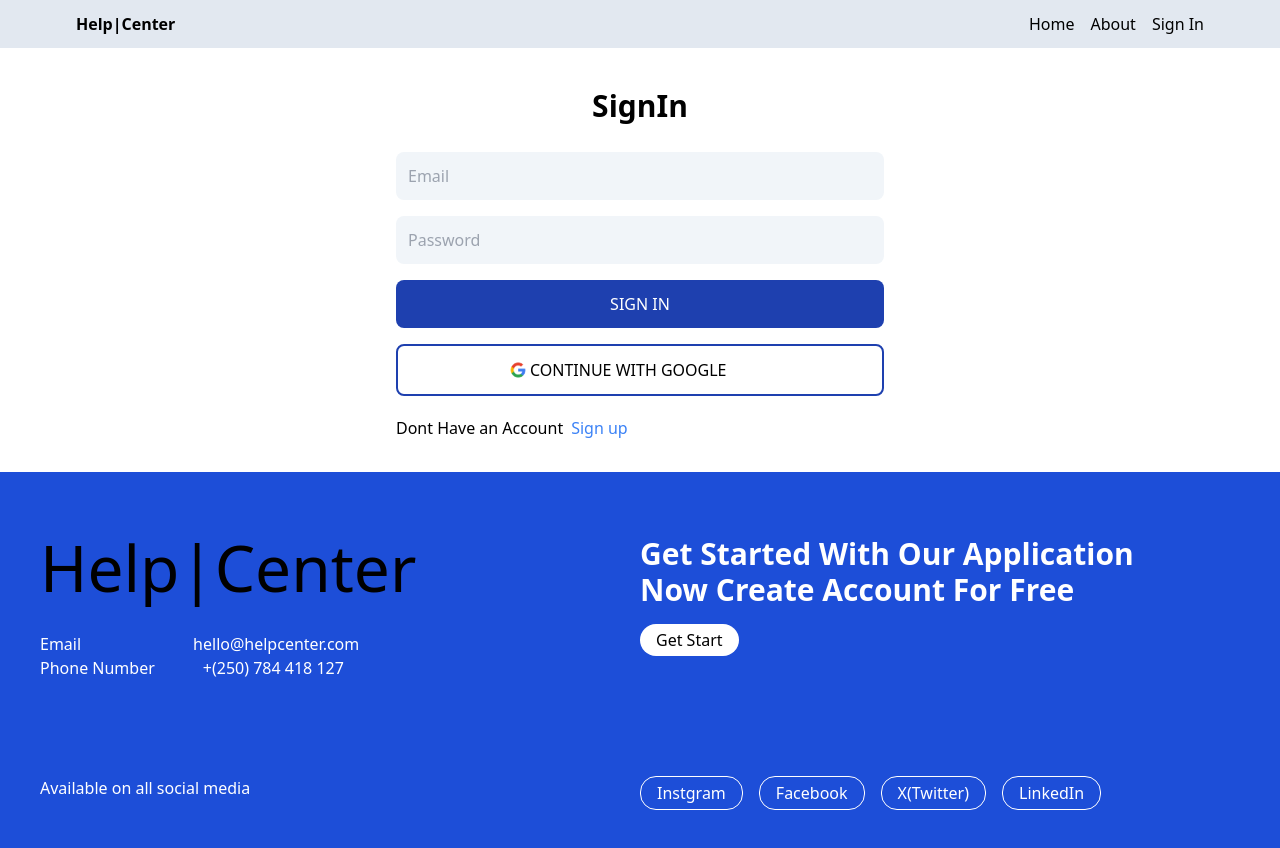
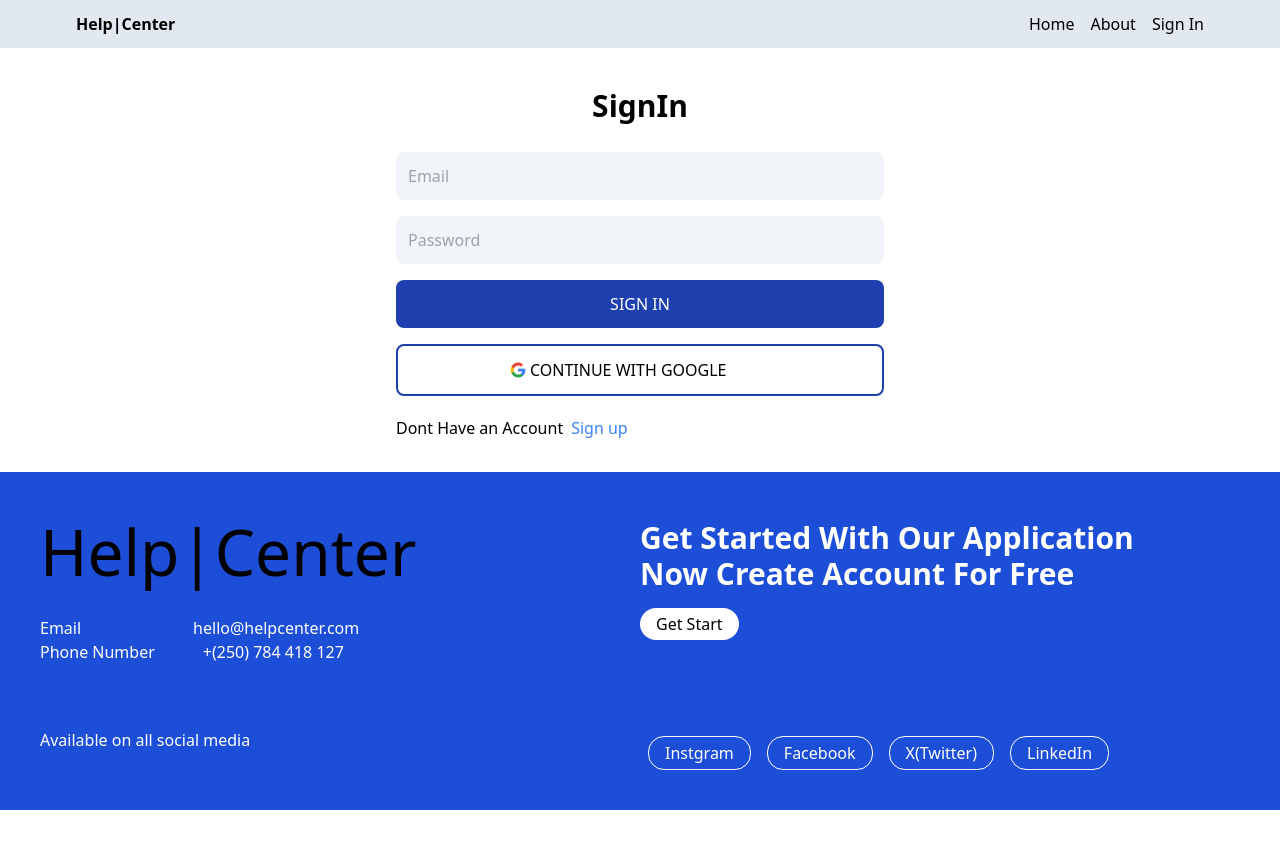
Before and after one commit to nyirurugoomar/mern-auth, a React (Vite) app in the folder client/: page /sign-in in a window 1280 px wide. Shown: the top 848 px of the page. After the commit the page ends 810 px from the top, so only its background shows below. Built offline with nearby package versions, Linux system fonts and the light colour scheme; no server answers.

Commit message:
social media button gap

```diff
--- a/client/src/components/Footer.jsx
+++ b/client/src/components/Footer.jsx
@@ -4,7 +4,7 @@ import React from "react";
 function Footer() {
   return (
     <div className="bg-blue-700 ">
-      <div className="justify-between mx-10 py-12 grid grid-cols-1 lg:grid-cols-2">
+      <div className="justify-between mx-10 py-8 grid grid-cols-1 lg:grid-cols-2">
         <div className="">
           <h1 className="text-[4rem]">Help|Center</h1>
           <div className="flex space-x-28 mt-4 text-white">
@@ -31,24 +31,24 @@ function Footer() {
 
       {/* // social media */}
 
-      <div className="justify-between mx-10 py-12 grid grid-cols-1 lg:grid-cols-2">
+      <div className="justify-between mx-10 py-8 grid grid-cols-1 lg:grid-cols-2">
         <div className="">
           <div className="flex space-x-12 text-white">
             <h3>Available on all social media</h3>
           </div>
         </div>
         <div>
-          <div className="md:flex gap-4 ">
-            <button className="rounded-2xl border-white border-[1px] px-4 py-1 text-white ">
+          <div className="md:after:flex  ">
+            <button className="rounded-2xl border-white border-[1px] px-4 py-1 text-white m-2 ">
               Instgram
             </button>
-            <button className="rounded-2xl border-white border-[1px] px-4 py-1 text-white ">
+            <button className="rounded-2xl border-white border-[1px] px-4 py-1 text-white m-2 ">
               Facebook
             </button>
-            <button className="rounded-2xl border-white border-[1px] px-4 py-1 text-white ">
+            <button className="rounded-2xl border-white border-[1px] px-4 py-1 text-white m-2 ">
               X(Twitter)
             </button>
-            <button className="rounded-2xl border-white border-[1px] px-4 py-1 text-white ">
+            <button className="rounded-2xl border-white border-[1px] px-4 py-1 text-white m-2 ">
               LinkedIn
             </button>
           </div>
```
